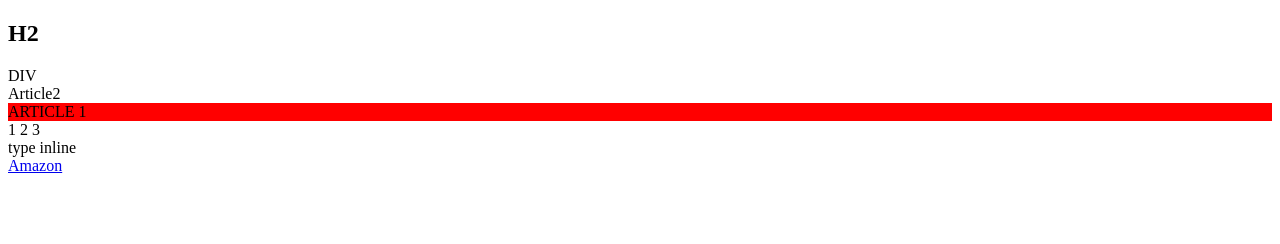
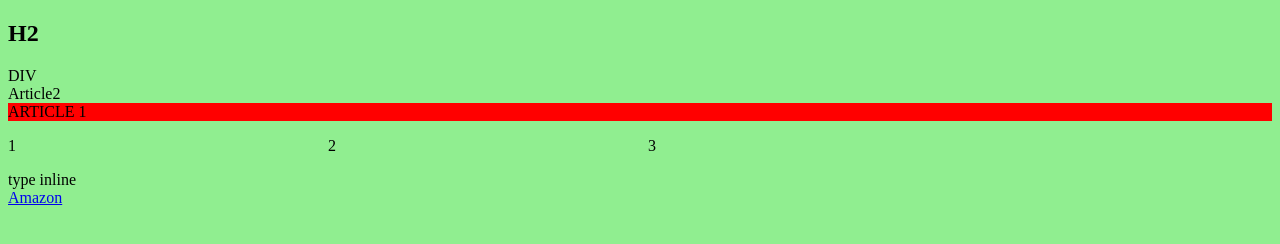
Before and after one commit to BCDEV-ITIS/1-css, a plain HTML site: page demo/0-selectors/index.html in a window 1280 px wide. Drawn offline with Linux system fonts and the light colour scheme.

Commit message:
refactor: update demo box model

```diff
--- a/demo/0-selectors/main.css
+++ b/demo/0-selectors/css/main.css
@@ -16,7 +16,8 @@ section>article {
 - Comportement d'un élément de type inline : occupe l'espace nécessaire qui lui faut, l'élément suivant, si c'est un inline vient se coller à lui
 */
 p {
-    display: inline;
+    display: inline-block;
+    width: 25%;
 }
 
 /* par defaut, span et a sont des éléments de type inline */
--- a/demo/0-selectors/index.html
+++ b/demo/0-selectors/index.html
@@ -4,7 +4,11 @@
     <meta charset="UTF-8">
     <meta name="viewport" content="width=device-width, initial-scale=1.0">
     <title>Document</title>
-    <link rel="stylesheet" href="main.css">
+    <!--
+        On peut mettre plusieurs CSS dans un document HTML en respectant le chemin relatif à partir du fichier html
+    -->
+    <link rel="stylesheet" href="css/main.css">
+    <link rel="stylesheet" href="../css/style.css">
 </head>
 <body>
     <section>
@@ -14,7 +18,11 @@
         </div>
         <article>ARTICLE 1</article>
     </section>
-    <!-- Display  permet de changer le type de contenu (block ou inline)-->
+    <!--
+        Display  permet de changer le type de contenu (block ou inline) et vis-versa
+        p par nature est un élément de type block
+        span et a de type inline
+    -->
      <p>1</p>
      <p>2</p>
      <p>3</p>
--- /dev/null
+++ b/demo/css/style.css
@@ -0,0 +1,3 @@
+body {
+    background-color: lightgreen;
+}
```
